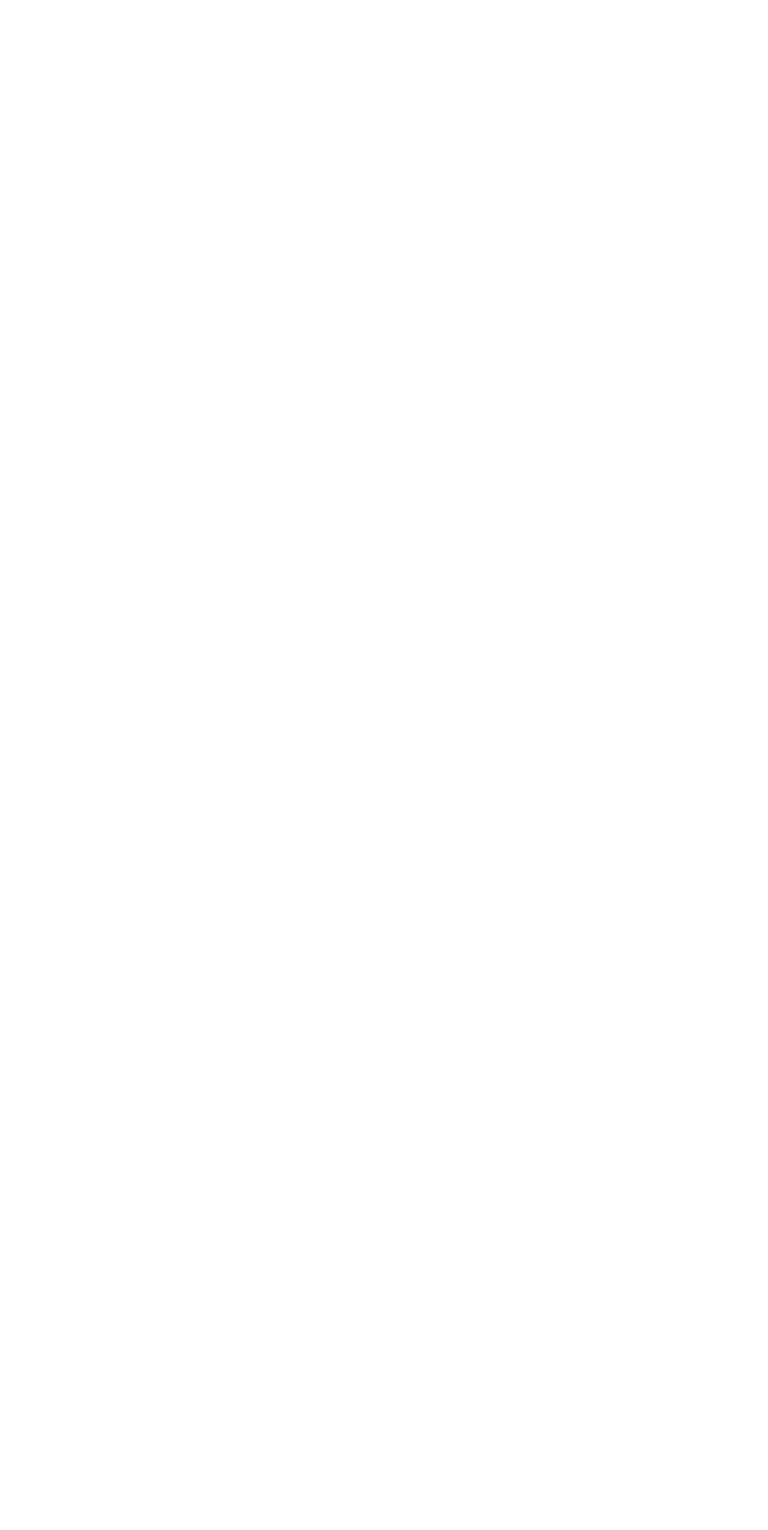
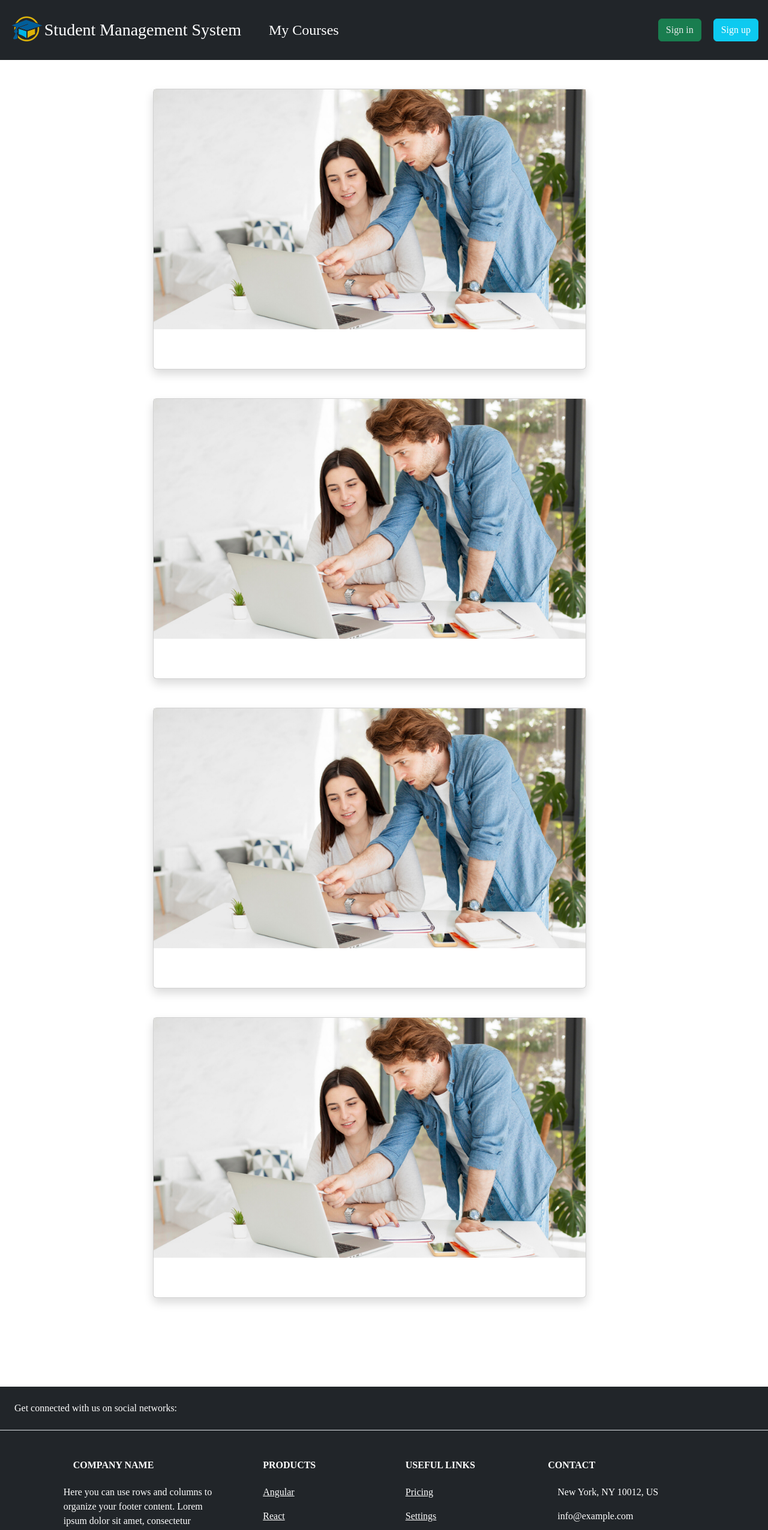
Before and after one commit to AnjanaTharanga24/springboot-react-student-management-system, a React (Create React App) app in the folder frontend/: page /my-courses in a window 1280 px wide. Before the commit this address had no page. Shown: the top 2551 px of the page at 60% size. Before the commit the page ends 800 px from the top, so only its background shows below. Built offline with nearby package versions, Linux system fonts and the light colour scheme.

Commit message:
create my courses page

```diff
--- a/frontend/src/App.js
+++ b/frontend/src/App.js
@@ -10,6 +10,7 @@ import { UserProvider } from './components/UserContext';
 import StudentProfile from './pages/StudentProfile';
 import UpdateStudentProfile from './pages/UpdateStudentProfile';
 import ViewCourses from './pages/ViewCourses';
+import MyCourses from './pages/MyCourses';
 
 function App() {
   return (
@@ -23,6 +24,7 @@ function App() {
           <Route path="/student-profile" element={<StudentProfile />} />
           <Route path="/update-student-profile" element={<UpdateStudentProfile />} />
           <Route path="/view-courses" element={<ViewCourses />} />
+          <Route path="/my-courses" element={<MyCourses />} />
 
 
         </Routes>
--- a/frontend/src/components/Navbar.jsx
+++ b/frontend/src/components/Navbar.jsx
@@ -35,9 +35,9 @@ export default function Navbar() {
         <a className="navbar-brand text-white fs-3" href="/">
           Student Management System
         </a>
-        <a>
-          <p className="text-white my-courses-button fs-4 mt-3 ">My Courses</p>
-        </a>
+        <Link to="/my-courses" className="my-courses-link">
+          <p className="text-white my-courses-button fs-4 mt-3">My Courses</p>
+        </Link>
         <div
           className="collapse navbar-collapse justify-content-end"
           id="navbarNav"
--- /dev/null
+++ b/frontend/src/css/mycourses.css
@@ -0,0 +1,3 @@
+.my-courses-body{
+    margin-bottom: 100px;
+}
--- a/frontend/src/css/navbar.css
+++ b/frontend/src/css/navbar.css
@@ -81,6 +81,14 @@
   height: 50px;
 }
 
-.my-courses-button{
+.my-courses-button {
   margin-left: 30px;
 }
+
+.my-courses-link {
+  text-decoration: none !important;
+}
+
+.my-courses-link:hover {
+  text-decoration: none !important;
+}
--- /dev/null
+++ b/frontend/src/pages/MyCourses.jsx
@@ -0,0 +1,60 @@
+import React from 'react'
+import Navbar from '../components/Navbar'
+import Footer from '../components/Footer'
+import '../css/mycourses.css'
+import card1Image from "../images/homeImg.png";
+export default function MyCourses() {
+  return (
+    <div>
+        <Navbar/>
+
+        <div className='my-courses-body mt-5'>
+        <div className="d-flex justify-content-center flex-wrap">
+
+            <div className="card shadow me-5 mb-5">
+              <div className="sec2-card">
+                <img
+                  className="sec2-card-img"
+                  src={card1Image}
+                />
+                <p className="sec2-card-title "></p>
+              </div>
+            </div>
+
+            <div className="card shadow me-5 mb-5">
+              <div className="sec2-card">
+                <img
+                  className="sec2-card-img"
+                  src={card1Image}
+                />
+                <p className="sec2-card-title "></p>
+              </div>
+            </div>
+
+            <div className="card shadow me-5 mb-5">
+              <div className="sec2-card">
+                <img
+                  className="sec2-card-img"
+                  src={card1Image}
+                />
+                <p className="sec2-card-title "></p>
+              </div>
+            </div>
+
+            <div className="card shadow me-5 mb-5">
+              <div className="sec2-card">
+                <img
+                  className="sec2-card-img"
+                  src={card1Image}
+                />
+                <p className="sec2-card-title "></p>
+              </div>
+            </div>
+
+        </div>
+        </div>
+
+        <Footer/>
+    </div>
+  )
+}
```
